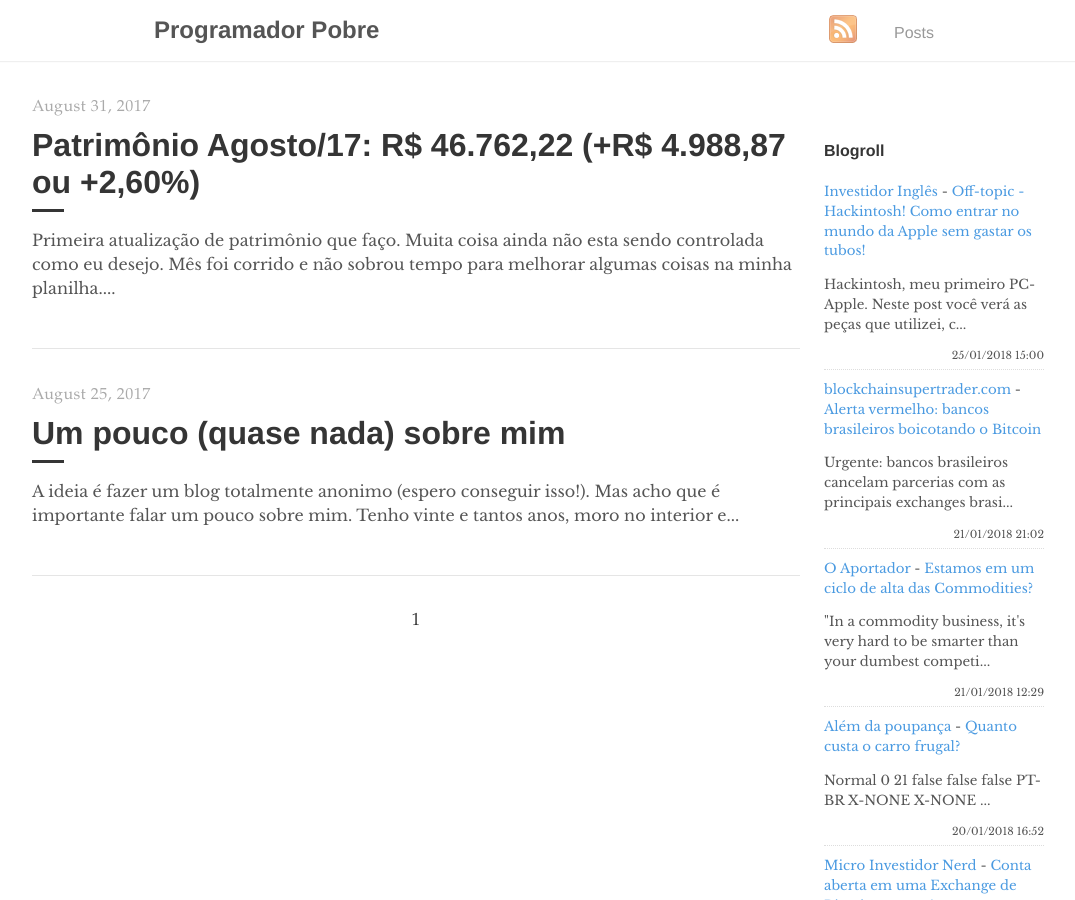
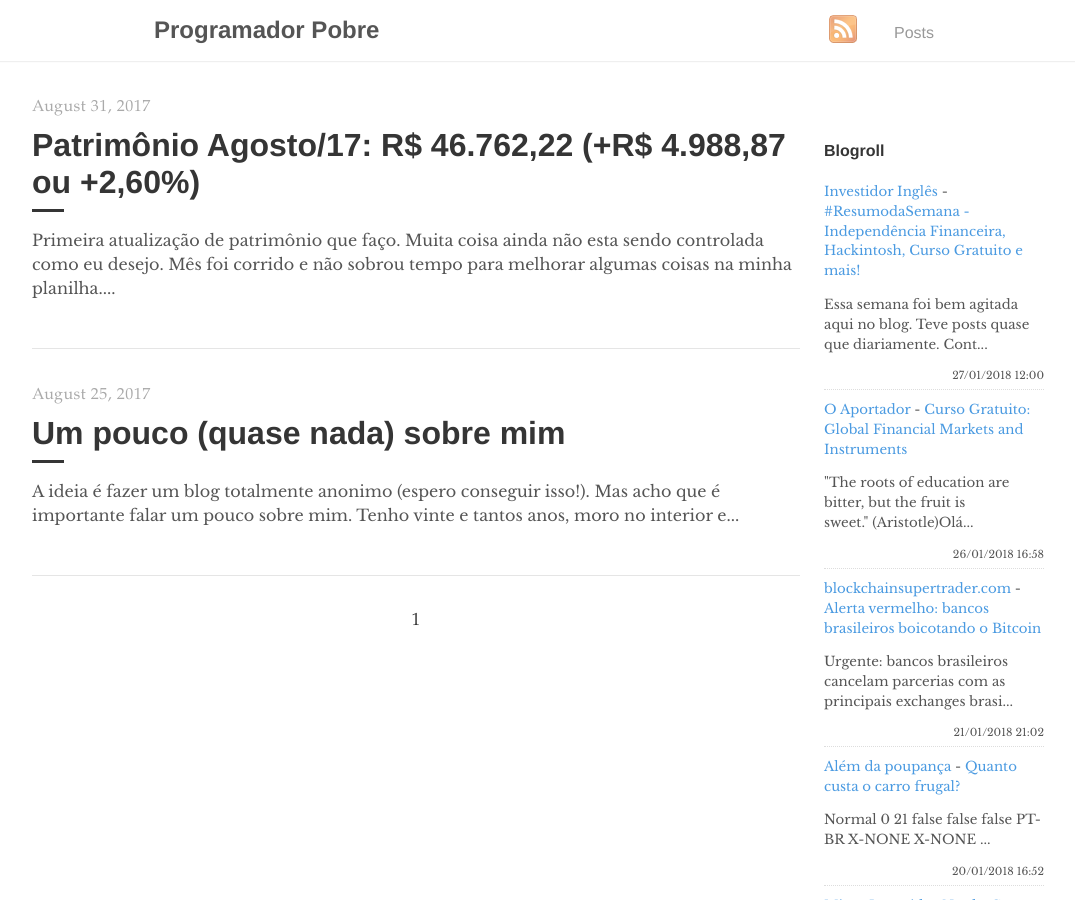
Before and after one commit to programadorpobre/programadorpobre.github.io, a Jekyll site: the page built from index.html, in a window 1280 px wide and 900 px high. Shown: the whole window, without its empty margins (96-1171 px from the left). Built offline with Jekyll 4.4.1, drawn with Linux system fonts in a browser that asks for light colours; the list of posts is cut into pages by our own code; comment, search, counter and statistics services are not loaded.

Commit message:
[ci skip] travis #175

```diff
--- a/_includes/feed-entries.html
+++ b/_includes/feed-entries.html
@@ -1,17 +1,17 @@
 <div class="feed-entry">
-    <a class="feed-entry-site-name" href="http://www.investidoringles.com/">Investidor Inglês</a> - <a class="feed-entry-title" href="http://www.investidoringles.com/2018/01/hackintosh-como-montar-barato.html">Off-topic - Hackintosh! Como entrar no mundo da Apple sem gastar os tubos!</a>
-    <p class="feed-entry-summary">Hackintosh, meu primeiro PC-Apple. Neste post você verá as peças que utilizei, c...</p>
-    <time datetime="2018-01-25T15:00:00.000-02:00">25/01/2018 15:00</time>
+    <a class="feed-entry-site-name" href="http://www.investidoringles.com/">Investidor Inglês</a> - <a class="feed-entry-title" href="http://www.investidoringles.com/2018/01/resumo-semana-blog-ingles-independencia-financeira-curso-gratuito.html">#ResumodaSemana - Independência Financeira, Hackintosh, Curso Gratuito e mais!</a>
+    <p class="feed-entry-summary">Essa semana foi bem agitada aqui no blog. Teve posts quase que diariamente. Cont...</p>
+    <time datetime="2018-01-27T12:00:00.000-02:00">27/01/2018 12:00</time>
+</div>
+<div class="feed-entry">
+    <a class="feed-entry-site-name" href="http://oaportadorfinanceiro.blogspot.com/">O Aportador</a> - <a class="feed-entry-title" href="http://oaportadorfinanceiro.blogspot.com/2018/01/curso-gratuito-global-financial-markets.html">Curso Gratuito: Global Financial Markets and Instruments</a>
+    <p class="feed-entry-summary">"The roots of education are bitter, but the fruit is sweet."&nbsp;(Aristotle)Olá...</p>
+    <time datetime="2018-01-26T16:58:00.001-02:00">26/01/2018 16:58</time>
 </div>
 <div class="feed-entry">
     <a class="feed-entry-site-name" href="http://www.blockchainsupertrader.com/">blockchainsupertrader.com</a> - <a class="feed-entry-title" href="http://www.blockchainsupertrader.com/2018/01/alerta-vermelho-bancos-brasileiros.html">Alerta vermelho: bancos brasileiros boicotando o Bitcoin</a>
     <p class="feed-entry-summary">Urgente: bancos brasileiros cancelam parcerias com as principais exchanges brasi...</p>
     <time datetime="2018-01-21T21:02:00.001-02:00">21/01/2018 21:02</time>
-</div>
-<div class="feed-entry">
-    <a class="feed-entry-site-name" href="http://oaportadorfinanceiro.blogspot.com/">O Aportador</a> - <a class="feed-entry-title" href="http://oaportadorfinanceiro.blogspot.com/2018/01/estamos-em-um-ciclo-de-alta-das.html">Estamos em um ciclo de alta das Commodities?</a>
-    <p class="feed-entry-summary">"In a commodity business, it's very hard to be smarter than your dumbest competi...</p>
-    <time datetime="2018-01-21T12:29:00.000-02:00">21/01/2018 12:29</time>
 </div>
 <div class="feed-entry">
     <a class="feed-entry-site-name" href="http://alemdapoupanca.blogspot.com/">Além da poupança</a> - <a class="feed-entry-title" href="http://alemdapoupanca.blogspot.com/2018/01/quanto-custa-o-carro-frugal.html">Quanto custa o carro frugal?</a>
```
